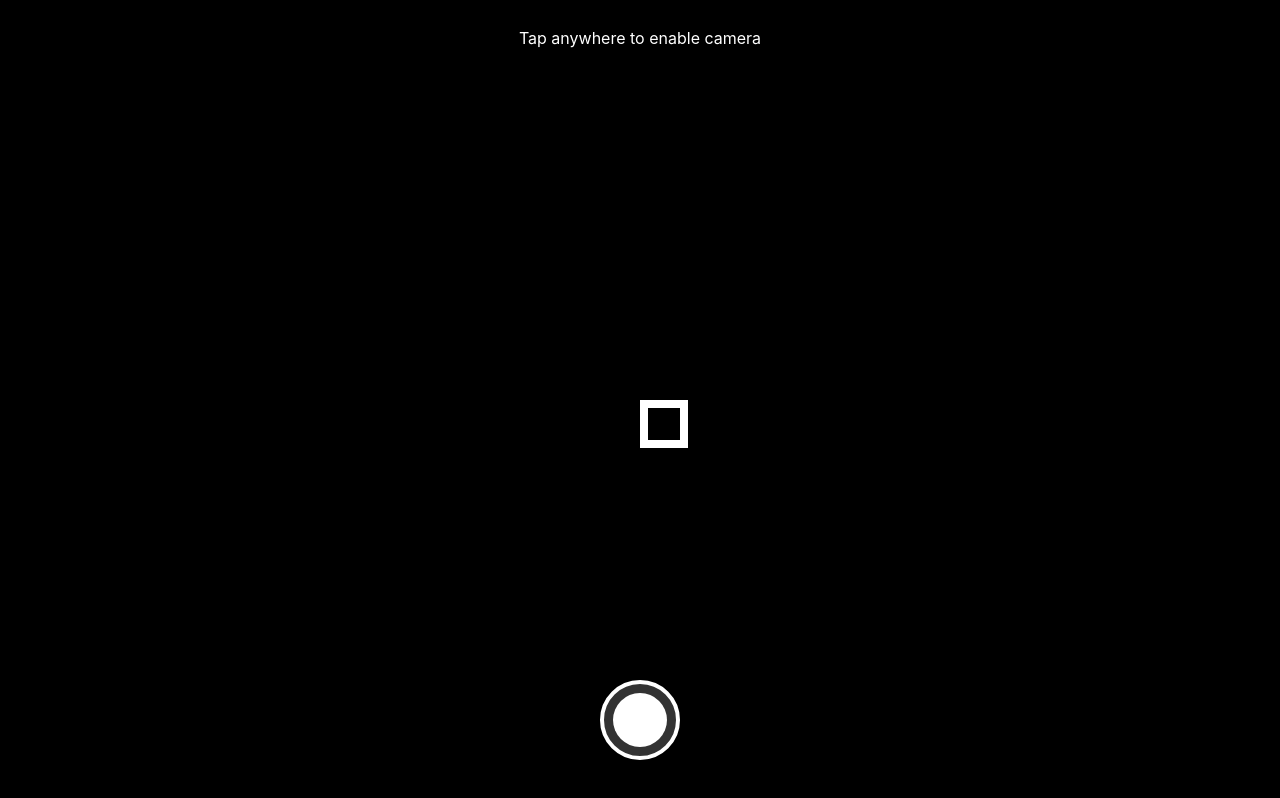
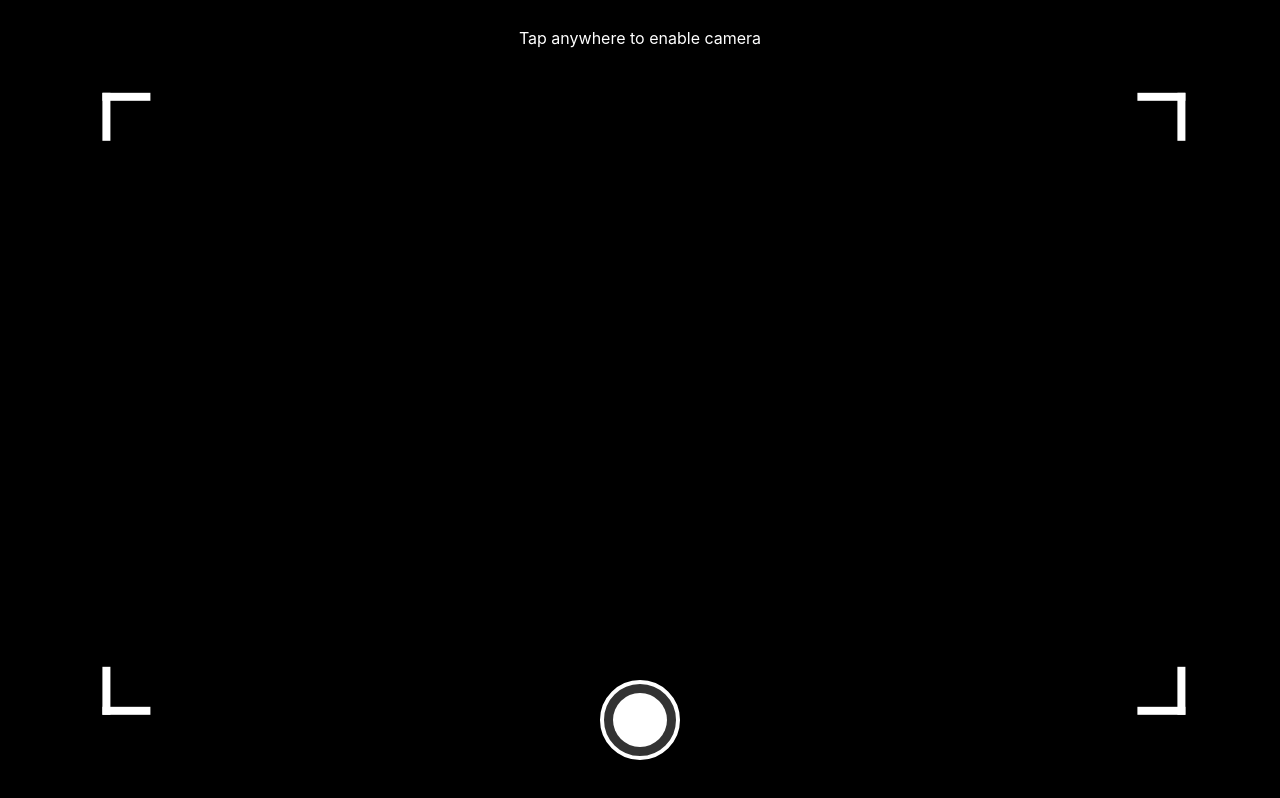
Before and after one commit to emmanuelfuentes/skintelli, a plain HTML site: page public/index.html in a window 1280 px wide. Drawn offline with Linux system fonts and the light colour scheme.

Commit message:
Update index.html

```diff
--- a/public/index.html
+++ b/public/index.html
@@ -2,11 +2,11 @@
 <html lang="en">
 <head>
   <meta charset="utf-8" />
-  <title>Skintelli Card Capture (CDN-Only, True L‐Guides)</title>
+  <title>Skintelli Card Capture (Exact 3.5×2 in Rectangle)</title>
   <meta name="viewport" content="width=device-width, initial-scale=1">
 
   <!-- ─── CDN LIBRARIES ─── -->
-  <!-- jScanify: WASM→JS rectangle‐detector (~120 KB gz) -->
+  <!-- jScanify: rectangle detection (~120 KB gz) -->
   <script src="https://cdn.jsdelivr.net/npm/jscanify@1.0.4/dist/jscanify.min.js"></script>
   <!-- Tesseract.js: fallback OCR (~180 KB gz) -->
   <script src="https://cdn.jsdelivr.net/npm/tesseract.js@5/dist/tesseract.min.js"></script>
@@ -58,8 +58,9 @@
     }
 
     /* ─── Centered Guide Container ───
-       We will set its width/height via JavaScript to be 84vw × (84vw ÷ CARD_RATIO).
-       All four corners (.corner) are positioned inside this #guide.
+       We will set its width/height via JavaScript to be:
+       width = 84% of viewport width (84vw),
+       height = (84vw) ÷ 1.75
     */
     #guide {
       position: absolute;
@@ -68,9 +69,10 @@
       transform: translate(-50%, -50%);
       pointer-events: none;
       z-index: 20;
-      /* width & height will be set dynamically via JS */
+      /* width + height assigned by JavaScript */
     }
 
+    /* ─── Four Thick “L” Corners Inside #guide ─── */
     .corner {
       position: absolute;
       width: 40px;
@@ -81,34 +83,48 @@
       width: 100%;
       height: 100%;
     }
-    /* Top-Left corner: 8px thick white L */
+    /* Top-Left */
+    .corner.tl {
+      top: 0;
+      left: 0;
+    }
     .corner.tl .inner {
-      border-left:  8px solid #fff;
-      border-top:   8px solid #fff;
+      border-left: 8px solid #fff;
+      border-top:  8px solid #fff;
     }
-    /* Top-Right corner */
+    /* Top-Right */
+    .corner.tr {
+      top: 0;
+      right: 0;
+    }
     .corner.tr .inner {
       border-right: 8px solid #fff;
       border-top:   8px solid #fff;
     }
-    /* Bottom-Left corner */
+    /* Bottom-Left */
+    .corner.bl {
+      bottom: 0;
+      left:   0;
+    }
     .corner.bl .inner {
       border-left:   8px solid #fff;
       border-bottom: 8px solid #fff;
     }
-    /* Bottom-Right corner */
+    /* Bottom-Right */
+    .corner.br {
+      bottom:  0;
+      right:   0;
+    }
     .corner.br .inner {
       border-right:  8px solid #fff;
       border-bottom: 8px solid #fff;
     }
-    /* When cardDetected = true, turn corners green */
+    /* When cardDetected=true, flip corners to green */
     .corner.ready .inner {
       border-color: #0f0 !important;
     }
 
-    /* ─── Hint Text Below the Guide ───
-       We will position this 20px below #guide dynamically.
-    */
+    /* ─── Hint Text: Positioned 20px below #guide ─── */
     #hint {
       position: absolute;
       left: 50%;
@@ -141,10 +157,10 @@
       width: 54px;
       height: 54px;
       border-radius: 50%;
-      background: #fff;        /* white circle by default */
+      background: #fff;         /* white circle by default */
     }
     #shutter.ready::after {
-      background: #0f0;        /* green when cardDetected */
+      background: #0f0;         /* green when cardDetected */
     }
 
     /* ─── Fatal Error Overlay ─── */
@@ -194,11 +210,14 @@
   </style>
 </head>
 <body>
-  <!-- ─── Live Camera + Overlays ─── -->
+  <!-- ─── LIVE CAMERA + OVERLAYS ─── -->
   <div id="wrapper">
     <video id="video" playsinline muted></video>
 
-    <!-- This <div> will be sized in JS (84vw × (84vw ÷ CARD_RATIO)), then centered -->
+    <!--
+      JavaScript will set #guide’s width to 84vw and height to (84vw ÷ 1.75).
+      The four corners (tl, tr, bl, br) sit at its four corners.
+    -->
     <div id="guide">
       <div id="corner_tl" class="corner tl"><div class="inner"></div></div>
       <div id="corner_tr" class="corner tr"><div class="inner"></div></div>
@@ -212,7 +231,7 @@
     <div id="fatal"></div>
   </div>
 
-  <!-- ─── Capture Preview ─── -->
+  <!-- ─── CAPTURE PREVIEW ─── -->
   <div id="preview">
     <img id="captured" alt="Captured image" />
     <div class="ctrls">
@@ -223,11 +242,11 @@
 
   <script>
     // ─── Configuration ───
-    const CARD_RATIO   = 1280 / 726;    // The Skintelli card’s natural aspect ratio (landscape)
-    const MIN_COVER    = 0.75;          // We now require only 75% coverage to trigger detection
-    const OCR_PATTERN  = /SKINTELLI/i;  // Regex for “SKINTELLI”
-    const OCR_DEBOUNCE = 800;           // Milliseconds between OCR attempts
-    const OUTPUT_W     = 1280;          // JPEG output width (height = OUTPUT_W / CARD_RATIO)
+    const CARD_RATIO   = 3.5 / 2;      // EXACT 3.5 in ÷ 2 in = 1.75
+    const MIN_COVER    = 0.75;         // require ≥75% coverage to consider a rectangle valid
+    const OCR_PATTERN  = /SKINTELLI/i; // match “SKINTELLI”
+    const OCR_DEBOUNCE = 800;          // milliseconds between OCR runs
+    const OUTPUT_W     = 1280;         // final JPEG width; height = OUTPUT_W / 1.75
 
     // ─── DOM References ───
     const wrapper   = document.getElementById('wrapper');
@@ -250,39 +269,38 @@
     let cardDetected    = false;
     let lastOCRTime     = 0;
     let tesseractWorker = null;
-    // Offscreen <canvas> for “native‐pixel” processing
+    // Offscreen <canvas> for native‐pixel processing (video’s full resolution)
     const offscreen = document.createElement('canvas');
 
-    // ─── Size & center the guide box plus position its four corners ───
+    // ─── Size & Center the Guide Box, and Position its Four Corners ───
     function sizeGuide() {
+      // 84% of viewport width
       const vw = window.innerWidth;
-      const vh = window.innerHeight;
-      // 84% of viewport width for guide width
       const guideW = vw * 0.84;
-      // Guide height to preserve CARD_RATIO
+      // Height to preserve CARD_RATIO (1.75)
       const guideH = guideW / CARD_RATIO;
 
-      // Apply these dimensions to #guide
+      // Apply CSS dimensions to #guide:
       guideBox.style.width  = `${guideW}px`;
       guideBox.style.height = `${guideH}px`;
       guideBox.style.left   = `50%`;
       guideBox.style.top    = `50%`;
       guideBox.style.transform = `translate(-50%, -50%)`;
 
-      // The four corner <div>s are each 40×40 px and absolutely positioned within #guide:
+      // Make corners visible (CSS positioning now places them at the four corners)
       cornerTL.style.display = 'block';
       cornerTR.style.display = 'block';
       cornerBL.style.display = 'block';
       cornerBR.style.display = 'block';
 
-      // Place the “hint” text 20px below #guide:
-      const gRect = guideBox.getBoundingClientRect();
-      hint.style.top = `${gRect.bottom + 20}px`;
+      // Position "hint" text 20px below guide:
+      const r = guideBox.getBoundingClientRect();
+      hint.style.top = `${r.bottom + 20}px`;
       hint.style.left = `50%`;
       hint.style.transform = `translateX(-50%)`;
     }
 
-    // ─── OCR helper: try native TextDetector, fallback to Tesseract.js ───
+    // ─── OCR helper: first try native TextDetector, then Tesseract.js ───
     async function detectTextSKINTELLI(blob) {
       if ('TextDetector' in window) {
         try {
@@ -292,13 +310,12 @@
           bmp.close();
           return results.some(r => OCR_PATTERN.test(r.rawValue));
         } catch (e) {
-          // If native fails, we’ll fallback to Tesseract
+          // If native fails, fall back to Tesseract
         }
       }
-      // Instantiate Tesseract worker only once
       if (!tesseractWorker) {
         tesseractWorker = Tesseract.createWorker({
-          logger: m => console.log(m)  /* optional: logs Tesseract progress */
+          logger: m => console.log(m) // optional logging
         });
         await tesseractWorker.load();
         await tesseractWorker.loadLanguage('eng');
@@ -308,16 +325,16 @@
       return OCR_PATTERN.test(text);
     }
 
-    // ─── Called on first tap or click to enable camera ───
+    // ─── Called on first tap (or click) to enable the camera ───
     async function enableCamera() {
-      // Remove both listeners so this only runs once
+      // Remove both listeners so it only fires once:
       wrapper.removeEventListener('click', enableCamera);
       wrapper.removeEventListener('touchstart', enableCamera);
 
-      // Hide “Tap anywhere…” banner immediately
+      // Hide banner immediately
       msg.style.display = 'none';
 
-      // Ask for camera
+      // Request camera
       let stream;
       try {
         stream = await navigator.mediaDevices.getUserMedia({
@@ -325,7 +342,7 @@
           audio: false
         });
         videoEl.srcObject = stream;
-        // On iOS, you must call play() inside this user-gesture to suppress ▶︎:
+        // On iOS, calling play() inside this user gesture prevents the ▶︎ icon
         await videoEl.play();
       } catch (err) {
         fatal.textContent = 'Camera error: ' + (err.message || err.name);
@@ -333,45 +350,45 @@
         return;
       }
 
-      // Wait for metadata so we know videoEl.videoWidth / videoEl.videoHeight
+      // Wait until metadata is ready (so we know videoEl.videoWidth/videoEl.videoHeight)
       await new Promise(r => { videoEl.onloadedmetadata = r; });
 
-      // Size the offscreen canvas to the camera’s native resolution
+      // Set offscreen canvas to the camera’s native resolution:
       offscreen.width  = videoEl.videoWidth;
       offscreen.height = videoEl.videoHeight;
 
-      // Now size & center our guide box & corners
+      // Now size & center the guide box & corners
       sizeGuide();
 
-      // Begin the detection loop
+      // Start the detection loop
       requestAnimationFrame(detectLoop);
     }
 
-    // ─── Main detection loop ───
+    // ─── Main detection loop: rect → OCR → color corners + hint → loop ───
     async function detectLoop() {
       const offCtx = offscreen.getContext('2d');
       offCtx.drawImage(videoEl, 0, 0);
 
-      // 1) Convert #guide’s CSS bounding rect → video’s native pixels
+      // 1) Convert #guide’s CSS coordinates → video’s native pixels
       const guideCSS = guideBox.getBoundingClientRect();
       const videoCSS = videoEl.getBoundingClientRect();
-      const dispW = videoCSS.width, dispH = videoCSS.height;
-      const natW = videoEl.videoWidth, natH = videoEl.videoHeight;
+      const dispW   = videoCSS.width, dispH   = videoCSS.height;
+      const natW    = videoEl.videoWidth, natH = videoEl.videoHeight;
       const scaleX = natW / dispW, scaleY = natH / dispH;
 
-      // Compute top-left corner of guide in video‐native coords
-      const gx = (guideCSS.left - videoCSS.left) * scaleX;
-      const gy = (guideCSS.top  - videoCSS.top)  * scaleY;
-      const gw = guideCSS.width  * scaleX;
-      const gh = guideCSS.height * scaleY;
+      // The top-left of #guide in native-pixel space:
+      const gx = (guideCSS.left   - videoCSS.left) * scaleX;
+      const gy = (guideCSS.top    - videoCSS.top)  * scaleY;
+      const gw = guideCSS.width   * scaleX;
+      const gh = guideCSS.height  * scaleY;
 
-      // 2) jScanify rectangle detection on that native‐pixel ROI
+      // 2) jScanify rectangle detection on that ROI (native-pixel)
       let rectOK = false;
       try {
-        const roi = offCtx.getImageData(gx, gy, gw, gh);
-        const quads = window.jscanify.detect(roi);
+        const roiData = offCtx.getImageData(gx, gy, gw, gh);
+        const quads   = window.jscanify.detect(roiData);
         if (quads.length) {
-          const q = quads[0];
+          const q  = quads[0];
           const bw = Math.hypot(q[1].x - q[0].x, q[1].y - q[0].y);
           const bh = Math.hypot(q[3].x - q[0].x, q[3].y - q[0].y);
           if (bw / gw >= MIN_COVER && bh / gh >= MIN_COVER) {
@@ -379,7 +396,6 @@
           }
         }
       } catch (e) {
-        // If getImageData fails (unlikely), just skip rectangle detection
         rectOK = false;
       }
 
@@ -392,49 +408,49 @@
         ocrOK = await detectTextSKINTELLI(blob);
       }
 
-      // 4) True “card detected” only if both rectangle and OCR matched
+      // 4) True cardDetected only if both rectOK & ocrOK
       cardDetected = rectOK && ocrOK;
 
-      // 5) Toggle the “ready” class on all four corners
+      // 5) Toggle “ready” on all four corners
       [cornerTL, cornerTR, cornerBL, cornerBR].forEach(el => {
         if (cardDetected) el.classList.add('ready');
         else             el.classList.remove('ready');
       });
 
-      // 6) Update the hint text 20px below the guide
+      // 6) Update hint text 20px below the guide
       hint.textContent = cardDetected
         ? 'Hold steady and press shutter'
         : rectOK
           ? 'Reading card…'
           : 'Move card fully inside corners';
 
-      // 7) Toggle the shutter’s inner circle color
+      // 7) Color the shutter’s inner circle when ready
       shutter.classList.toggle('ready', cardDetected);
 
-      // 8) Loop again
+      // 8) Repeat
       requestAnimationFrame(detectLoop);
     }
 
-    // ─── Shutter logic: capture either the cropped card OR full frame ───
+    // ─── Shutter: crop if cardDetected; else full frame ───
     shutter.addEventListener('click', () => {
-      // Draw one final frame to offscreen
       const offCtx = offscreen.getContext('2d');
       offCtx.drawImage(videoEl, 0, 0);
 
-      // Convert #guide’s CSS rect → native‐pixel again
+      // Convert #guide CSS → native pixels again
       const guideCSS = guideBox.getBoundingClientRect();
       const videoCSS = videoEl.getBoundingClientRect();
       const dispW = videoCSS.width, dispH = videoCSS.height;
       const natW = videoEl.videoWidth, natH = videoEl.videoHeight;
       const scaleX = natW / dispW, scaleY = natH / dispH;
+
       const gx = (guideCSS.left - videoCSS.left) * scaleX;
       const gy = (guideCSS.top  - videoCSS.top)  * scaleY;
-      const gw = guideCSS.width  * scaleX;
+      const gw = guideCSS.width * scaleX;
       const gh = guideCSS.height * scaleY;
 
       const outCanvas = document.createElement('canvas');
       if (cardDetected) {
-        // Crop to the guide and scale to 1280×(1280/CARD_RATIO)
+        // Crop → scale to 1280 × (1280 / 1.75)
         outCanvas.width  = OUTPUT_W;
         outCanvas.height = Math.round(OUTPUT_W / CARD_RATIO);
         const outCtx = outCanvas.getContext('2d');
@@ -445,7 +461,7 @@
           outCanvas.width, outCanvas.height
         );
       } else {
-        // No card detected: just capture the full frame (native resolution)
+        // No cardDetected: capture full frame (native resolution)
         outCanvas.width  = offscreen.width;
         outCanvas.height = offscreen.height;
         const outCtx = outCanvas.getContext('2d');
@@ -471,17 +487,22 @@
       };
     });
 
-    // ─── Bind “first tap” / “click” to enableCamera ───
+    // ─── Bind first “touchstart” / “click” to enableCamera ───
     wrapper.addEventListener('touchstart', enableCamera, { once: true });
     wrapper.addEventListener('click',      enableCamera, { once: true });
 
-    // ─── If user rotates or resizes, re‐size the guide box and hint text ───
+    // ─── On window resize, re‐size the guide immediately (if camera is active) ───
     window.addEventListener('resize', () => {
-      // Only re‐size if the camera is already active
       if (!videoEl.paused && !videoEl.ended) {
         sizeGuide();
       }
     });
+
+    // ─── Immediately draw the guide in the center (before camera starts) ───
+    // This makes it visible even on desktop or before tapping.
+    document.addEventListener('DOMContentLoaded', () => {
+      sizeGuide();
+    });
   </script>
 </body>
 </html>
```
